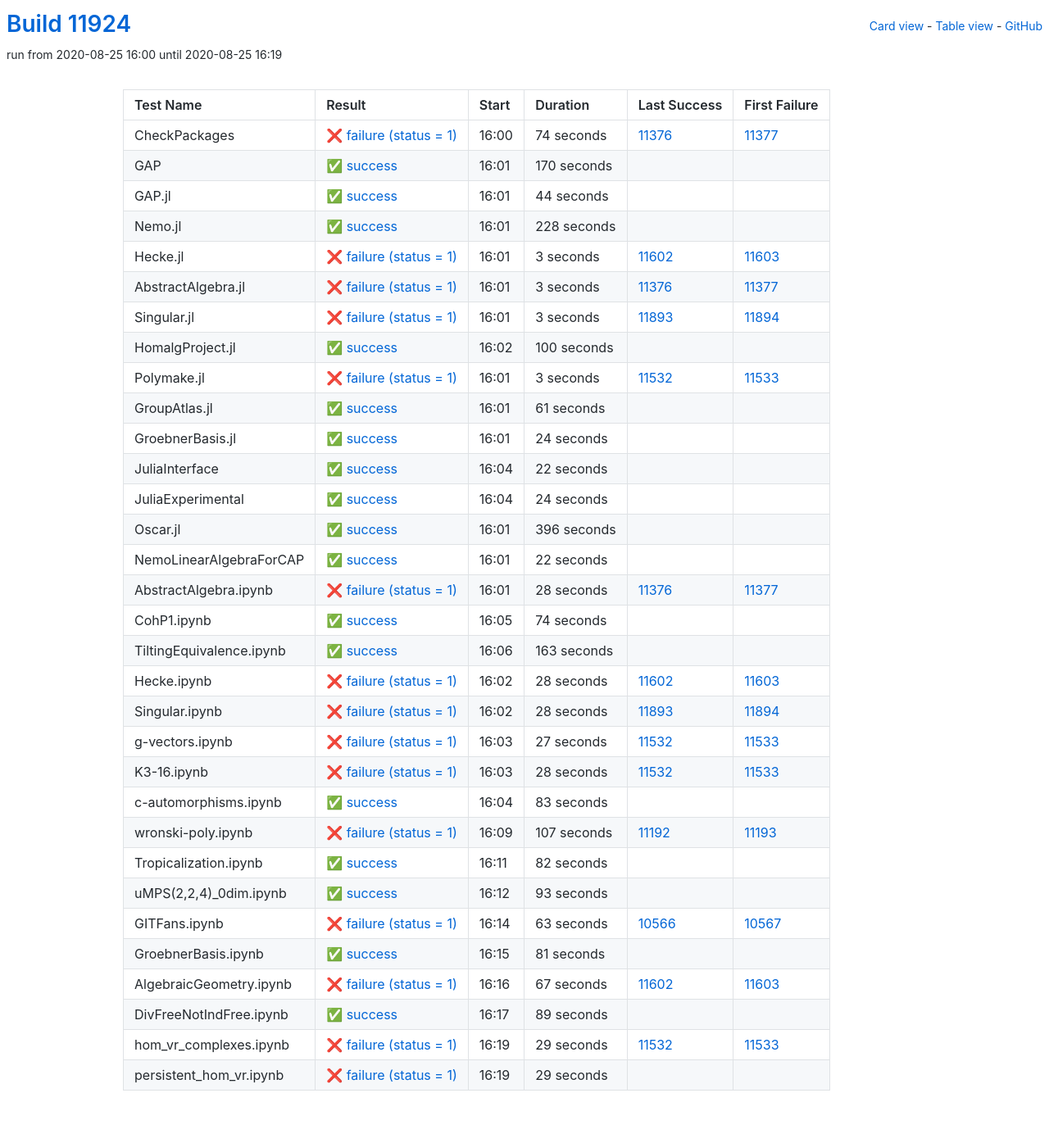
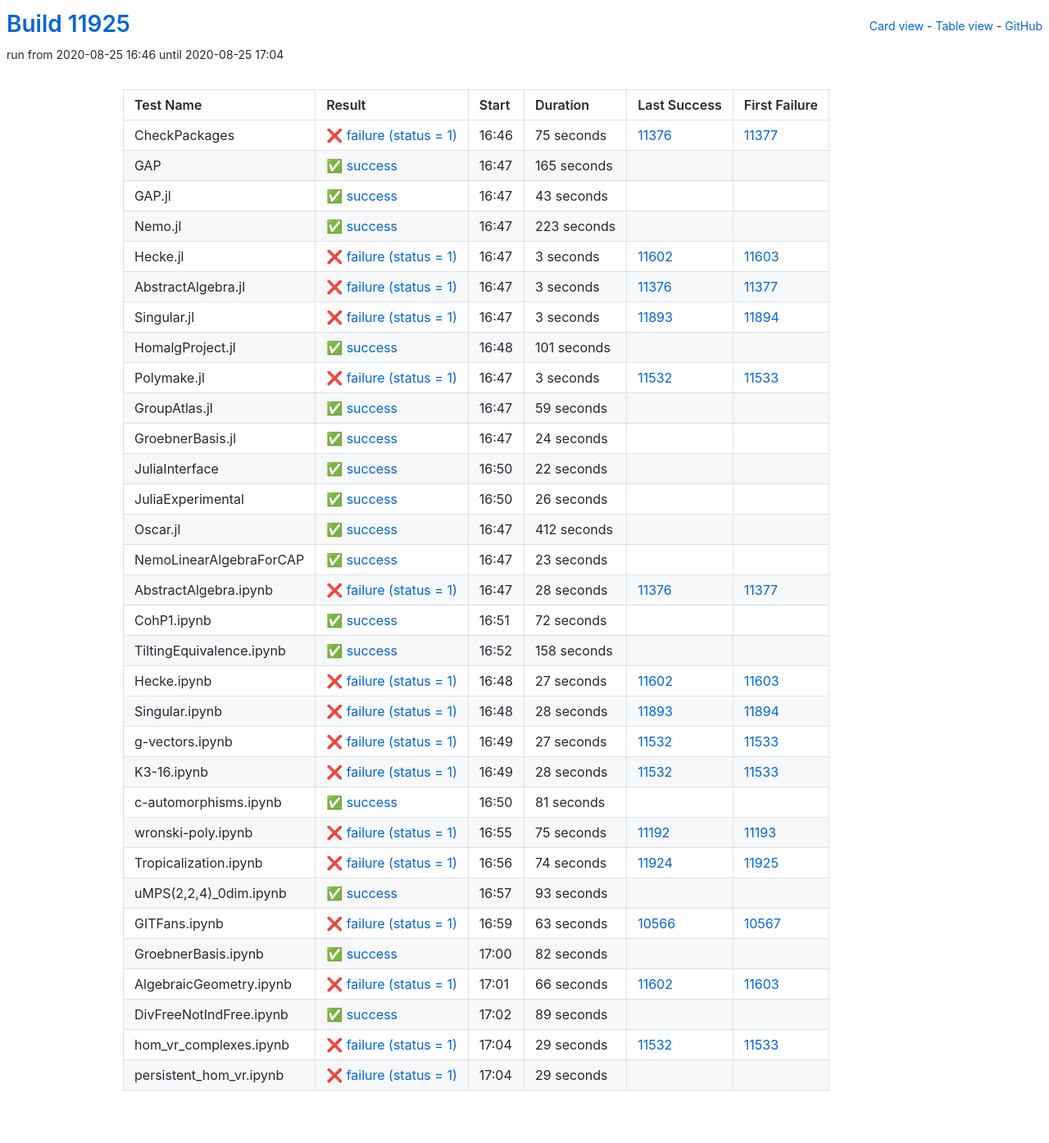
Before and after one commit to oscar-system/oscar-ci-status, a Jekyll site: the page built from table.html, in a window 1280 px wide. Shown: the whole page at 82% size. Built offline with Jekyll 4.4.1, drawn with Linux system fonts in a browser that asks for light colours.

Commit message:
Build #11925

```diff
--- a/_data/ci.yml
+++ b/_data/ci.yml
@@ -1,6 +1,6 @@
 ---
-build: 11924
-build_url: https://oscarci.mathematik.uni-kl.de/job/oscar/11924/
+build: 11925
+build_url: https://oscarci.mathematik.uni-kl.de/job/oscar/11925/
 job: oscar
 organization: oscar-system
 repo: oscar-ci-status
@@ -8,56 +8,56 @@
 tests:
 - name: CheckPackages
   id: checkpackages
-  log: https://oscarci.mathematik.uni-kl.de/job/oscar/11924/artifact/logs/build-11924/CheckPackages.log
-  start: 2020-08-25 16:00
+  log: https://oscarci.mathematik.uni-kl.de/job/oscar/11925/artifact/logs/build-11925/CheckPackages.log
+  start: 2020-08-25 16:46
   success: false
   exitcode: 1
   status: failure
-  duration: 74
+  duration: 75
   last_success: 11376
   last_success_url: https://oscarci.mathematik.uni-kl.de/job/oscar/11376/
   first_failure: 11377
   first_failure_url: https://oscarci.mathematik.uni-kl.de/job/oscar/11377/
 - name: GAP
   id: gap
-  log: https://oscarci.mathematik.uni-kl.de/job/oscar/11924/artifact/logs/build-11924/GAP.log
-  start: 2020-08-25 16:01
+  log: https://oscarci.mathematik.uni-kl.de/job/oscar/11925/artifact/logs/build-11925/GAP.log
+  start: 2020-08-25 16:47
   success: true
   exitcode: 0
   status: success
-  duration: 170
+  duration: 165
   last_success: false
   last_success_url:
   first_failure: false
   first_failure_url:
 - name: GAP.jl
   id: gap-jl
-  log: https://oscarci.mathematik.uni-kl.de/job/oscar/11924/artifact/logs/build-11924/GAP.jl.log
-  start: 2020-08-25 16:01
+  log: https://oscarci.mathematik.uni-kl.de/job/oscar/11925/artifact/logs/build-11925/GAP.jl.log
+  start: 2020-08-25 16:47
   success: true
   exitcode: 0
   status: success
-  duration: 44
+  duration: 43
   last_success: false
   last_success_url:
   first_failure: false
   first_failure_url:
 - name: Nemo.jl
   id: nemo-jl
-  log: https://oscarci.mathematik.uni-kl.de/job/oscar/11924/artifact/logs/build-11924/Nemo.jl.log
-  start: 2020-08-25 16:01
+  log: https://oscarci.mathematik.uni-kl.de/job/oscar/11925/artifact/logs/build-11925/Nemo.jl.log
+  start: 2020-08-25 16:47
   success: true
   exitcode: 0
   status: success
-  duration: 228
+  duration: 223
   last_success: false
   last_success_url:
   first_failure: false
   first_failure_url:
 - name: Hecke.jl
   id: hecke-jl
-  log: https://oscarci.mathematik.uni-kl.de/job/oscar/11924/artifact/logs/build-11924/Hecke.jl.log
-  start: 2020-08-25 16:01
+  log: https://oscarci.mathematik.uni-kl.de/job/oscar/11925/artifact/logs/build-11925/Hecke.jl.log
+  start: 2020-08-25 16:47
   success: false
   exitcode: 1
   status: failure
@@ -68,8 +68,8 @@
   first_failure_url: https://oscarci.mathematik.uni-kl.de/job/oscar/11603/
 - name: AbstractAlgebra.jl
   id: abstractalgebra-jl
-  log: https://oscarci.mathematik.uni-kl.de/job/oscar/11924/artifact/logs/build-11924/AbstractAlgebra.jl.log
-  start: 2020-08-25 16:01
+  log: https://oscarci.mathematik.uni-kl.de/job/oscar/11925/artifact/logs/build-11925/AbstractAlgebra.jl.log
+  start: 2020-08-25 16:47
   success: false
   exitcode: 1
   status: failure
@@ -80,8 +80,8 @@
   first_failure_url: https://oscarci.mathematik.uni-kl.de/job/oscar/11377/
 - name: Singular.jl
   id: singular-jl
-  log: https://oscarci.mathematik.uni-kl.de/job/oscar/11924/artifact/logs/build-11924/Singular.jl.log
-  start: 2020-08-25 16:01
+  log: https://oscarci.mathematik.uni-kl.de/job/oscar/11925/artifact/logs/build-11925/Singular.jl.log
+  start: 2020-08-25 16:47
   success: false
   exitcode: 1
   status: failure
@@ -92,20 +92,20 @@
   first_failure_url: https://oscarci.mathematik.uni-kl.de/job/oscar/11894/
 - name: HomalgProject.jl
   id: homalgproject-jl
-  log: https://oscarci.mathematik.uni-kl.de/job/oscar/11924/artifact/logs/build-11924/HomalgProject.jl.log
-  start: 2020-08-25 16:02
+  log: https://oscarci.mathematik.uni-kl.de/job/oscar/11925/artifact/logs/build-11925/HomalgProject.jl.log
+  start: 2020-08-25 16:48
   success: true
   exitcode: 0
   status: success
-  duration: 100
+  duration: 101
   last_success: false
   last_success_url:
   first_failure: false
   first_failure_url:
 - name: Polymake.jl
   id: polymake-jl
-  log: https://oscarci.mathematik.uni-kl.de/job/oscar/11924/artifact/logs/build-11924/Polymake.jl.log
-  start: 2020-08-25 16:01
+  log: https://oscarci.mathematik.uni-kl.de/job/oscar/11925/artifact/logs/build-11925/Polymake.jl.log
+  start: 2020-08-25 16:47
   success: false
   exitcode: 1
   status: failure
@@ -116,20 +116,20 @@
   first_failure_url: https://oscarci.mathematik.uni-kl.de/job/oscar/11533/
 - name: GroupAtlas.jl
   id: groupatlas-jl
-  log: https://oscarci.mathematik.uni-kl.de/job/oscar/11924/artifact/logs/build-11924/GroupAtlas.jl.log
-  start: 2020-08-25 16:01
+  log: https://oscarci.mathematik.uni-kl.de/job/oscar/11925/artifact/logs/build-11925/GroupAtlas.jl.log
+  start: 2020-08-25 16:47
   success: true
   exitcode: 0
   status: success
-  duration: 61
+  duration: 59
   last_success: false
   last_success_url:
   first_failure: false
   first_failure_url:
 - name: GroebnerBasis.jl
   id: groebnerbasis-jl
-  log: https://oscarci.mathematik.uni-kl.de/job/oscar/11924/artifact/logs/build-11924/GroebnerBasis.jl.log
-  start: 2020-08-25 16:01
+  log: https://oscarci.mathematik.uni-kl.de/job/oscar/11925/artifact/logs/build-11925/GroebnerBasis.jl.log
+  start: 2020-08-25 16:47
   success: true
   exitcode: 0
   status: success
@@ -140,8 +140,8 @@
   first_failure_url:
 - name: JuliaInterface
   id: juliainterface
-  log: https://oscarci.mathematik.uni-kl.de/job/oscar/11924/artifact/logs/build-11924/JuliaInterface.log
-  start: 2020-08-25 16:04
+  log: https://oscarci.mathematik.uni-kl.de/job/oscar/11925/artifact/logs/build-11925/JuliaInterface.log
+  start: 2020-08-25 16:50
   success: true
   exitcode: 0
   status: success
@@ -152,44 +152,44 @@
   first_failure_url:
 - name: JuliaExperimental
   id: juliaexperimental
-  log: https://oscarci.mathematik.uni-kl.de/job/oscar/11924/artifact/logs/build-11924/JuliaExperimental.log
-  start: 2020-08-25 16:04
+  log: https://oscarci.mathematik.uni-kl.de/job/oscar/11925/artifact/logs/build-11925/JuliaExperimental.log
+  start: 2020-08-25 16:50
   success: true
   exitcode: 0
   status: success
-  duration: 24
+  duration: 26
   last_success: false
   last_success_url:
   first_failure: false
   first_failure_url:
 - name: Oscar.jl
   id: oscar-jl
-  log: https://oscarci.mathematik.uni-kl.de/job/oscar/11924/artifact/logs/build-11924/Oscar.jl.log
-  start: 2020-08-25 16:01
+  log: https://oscarci.mathematik.uni-kl.de/job/oscar/11925/artifact/logs/build-11925/Oscar.jl.log
+  start: 2020-08-25 16:47
   success: true
   exitcode: 0
   status: success
-  duration: 396
+  duration: 412
   last_success: false
   last_success_url:
   first_failure: false
   first_failure_url:
 - name: NemoLinearAlgebraForCAP
   id: nemolinearalgebraforcap
-  log: https://oscarci.mathematik.uni-kl.de/job/oscar/11924/artifact/logs/build-11924/NemoLinearAlgebraForCAP.log
-  start: 2020-08-25 16:01
+  log: https://oscarci.mathematik.uni-kl.de/job/oscar/11925/artifact/logs/build-11925/NemoLinearAlgebraForCAP.log
+  start: 2020-08-25 16:47
   success: true
   exitcode: 0
   status: success
-  duration: 22
+  duration: 23
   last_success: false
   last_success_url:
   first_failure: false
   first_failure_url:
 - name: AbstractAlgebra.ipynb
   id: abstractalgebra-ipynb
-  log: https://oscarci.mathematik.uni-kl.de/job/oscar/11924/artifact/logs/build-11924/AbstractAlgebra.ipynb.log
-  start: 2020-08-25 16:01
+  log: https://oscarci.mathematik.uni-kl.de/job/oscar/11925/artifact/logs/build-11925/AbstractAlgebra.ipynb.log
+  start: 2020-08-25 16:47
   success: false
   exitcode: 1
   status: failure
@@ -200,44 +200,44 @@
   first_failure_url: https://oscarci.mathematik.uni-kl.de/job/oscar/11377/
 - name: CohP1.ipynb
   id: cohp1-ipynb
-  log: https://oscarci.mathematik.uni-kl.de/job/oscar/11924/artifact/logs/build-11924/CohP1.ipynb.log
-  start: 2020-08-25 16:05
+  log: https://oscarci.mathematik.uni-kl.de/job/oscar/11925/artifact/logs/build-11925/CohP1.ipynb.log
+  start: 2020-08-25 16:51
   success: true
   exitcode: 0
   status: success
-  duration: 74
+  duration: 72
   last_success: false
   last_success_url:
   first_failure: false
   first_failure_url:
 - name: TiltingEquivalence.ipynb
   id: tiltingequivalence-ipynb
-  log: https://oscarci.mathematik.uni-kl.de/job/oscar/11924/artifact/logs/build-11924/TiltingEquivalence.ipynb.log
-  start: 2020-08-25 16:06
+  log: https://oscarci.mathematik.uni-kl.de/job/oscar/11925/artifact/logs/build-11925/TiltingEquivalence.ipynb.log
+  start: 2020-08-25 16:52
   success: true
   exitcode: 0
   status: success
-  duration: 163
+  duration: 158
   last_success: false
   last_success_url:
   first_failure: false
   first_failure_url:
 - name: Hecke.ipynb
   id: hecke-ipynb
-  log: https://oscarci.mathematik.uni-kl.de/job/oscar/11924/artifact/logs/build-11924/Hecke.ipynb.log
-  start: 2020-08-25 16:02
+  log: https://oscarci.mathematik.uni-kl.de/job/oscar/11925/artifact/logs/build-11925/Hecke.ipynb.log
+  start: 2020-08-25 16:48
   success: false
   exitcode: 1
   status: failure
-  duration: 28
+  duration: 27
   last_success: 11602
   last_success_url: https://oscarci.mathematik.uni-kl.de/job/oscar/11602/
   first_failure: 11603
   first_failure_url: https://oscarci.mathematik.uni-kl.de/job/oscar/11603/
 - name: Singular.ipynb
   id: singular-ipynb
-  log: https://oscarci.mathematik.uni-kl.de/job/oscar/11924/artifact/logs/build-11924/Singular.ipynb.log
-  start: 2020-08-25 16:02
+  log: https://oscarci.mathematik.uni-kl.de/job/oscar/11925/artifact/logs/build-11925/Singular.ipynb.log
+  start: 2020-08-25 16:48
   success: false
   exitcode: 1
   status: failure
@@ -248,8 +248,8 @@
   first_failure_url: https://oscarci.mathematik.uni-kl.de/job/oscar/11894/
 - name: g-vectors.ipynb
   id: g-vectors-ipynb
-  log: https://oscarci.mathematik.uni-kl.de/job/oscar/11924/artifact/logs/build-11924/g-vectors.ipynb.log
-  start: 2020-08-25 16:03
+  log: https://oscarci.mathematik.uni-kl.de/job/oscar/11925/artifact/logs/build-11925/g-vectors.ipynb.log
+  start: 2020-08-25 16:49
   success: false
   exitcode: 1
   status: failure
@@ -260,8 +260,8 @@
   first_failure_url: https://oscarci.mathematik.uni-kl.de/job/oscar/11533/
 - name: K3-16.ipynb
   id: k3-16-ipynb
-  log: https://oscarci.mathematik.uni-kl.de/job/oscar/11924/artifact/logs/build-11924/K3-16.ipynb.log
-  start: 2020-08-25 16:03
+  log: https://oscarci.mathematik.uni-kl.de/job/oscar/11925/artifact/logs/build-11925/K3-16.ipynb.log
+  start: 2020-08-25 16:49
   success: false
   exitcode: 1
   status: failure
@@ -272,44 +272,44 @@
   first_failure_url: https://oscarci.mathematik.uni-kl.de/job/oscar/11533/
 - name: c-automorphisms.ipynb
   id: c-automorphisms-ipynb
-  log: https://oscarci.mathematik.uni-kl.de/job/oscar/11924/artifact/logs/build-11924/c-automorphisms.ipynb.log
-  start: 2020-08-25 16:04
+  log: https://oscarci.mathematik.uni-kl.de/job/oscar/11925/artifact/logs/build-11925/c-automorphisms.ipynb.log
+  start: 2020-08-25 16:50
   success: true
   exitcode: 0
   status: success
-  duration: 83
+  duration: 81
   last_success: false
   last_success_url:
   first_failure: false
   first_failure_url:
 - name: wronski-poly.ipynb
   id: wronski-poly-ipynb
-  log: https://oscarci.mathematik.uni-kl.de/job/oscar/11924/artifact/logs/build-11924/wronski-poly.ipynb.log
-  start: 2020-08-25 16:09
+  log: https://oscarci.mathematik.uni-kl.de/job/oscar/11925/artifact/logs/build-11925/wronski-poly.ipynb.log
+  start: 2020-08-25 16:55
   success: false
   exitcode: 1
   status: failure
-  duration: 107
+  duration: 75
   last_success: 11192
   last_success_url: https://oscarci.mathematik.uni-kl.de/job/oscar/11192/
   first_failure: 11193
   first_failure_url: https://oscarci.mathematik.uni-kl.de/job/oscar/11193/
 - name: Tropicalization.ipynb
   id: tropicalization-ipynb
-  log: https://oscarci.mathematik.uni-kl.de/job/oscar/11924/artifact/logs/build-11924/Tropicalization.ipynb.log
-  start: 2020-08-25 16:11
-  success: true
-  exitcode: 0
-  status: success
-  duration: 82
-  last_success: false
-  last_success_url:
-  first_failure: false
-  first_failure_url:
+  log: https://oscarci.mathematik.uni-kl.de/job/oscar/11925/artifact/logs/build-11925/Tropicalization.ipynb.log
+  start: 2020-08-25 16:56
+  success: false
+  exitcode: 1
+  status: failure
+  duration: 74
+  last_success: 11924
+  last_success_url: https://oscarci.mathematik.uni-kl.de/job/oscar/11924/
+  first_failure: 11925
+  first_failure_url: https://oscarci.mathematik.uni-kl.de/job/oscar/11925/
 - name: uMPS(2,2,4)_0dim.ipynb
   id: umps-2-2-4-0dim-ipynb
-  log: https://oscarci.mathematik.uni-kl.de/job/oscar/11924/artifact/logs/build-11924/uMPS-2-2-4-_0dim.ipynb.log
-  start: 2020-08-25 16:12
+  log: https://oscarci.mathematik.uni-kl.de/job/oscar/11925/artifact/logs/build-11925/uMPS-2-2-4-_0dim.ipynb.log
+  start: 2020-08-25 16:57
   success: true
   exitcode: 0
   status: success
@@ -320,8 +320,8 @@
   first_failure_url:
 - name: GITFans.ipynb
   id: gitfans-ipynb
-  log: https://oscarci.mathematik.uni-kl.de/job/oscar/11924/artifact/logs/build-11924/GITFans.ipynb.log
-  start: 2020-08-25 16:14
+  log: https://oscarci.mathematik.uni-kl.de/job/oscar/11925/artifact/logs/build-11925/GITFans.ipynb.log
+  start: 2020-08-25 16:59
   success: false
   exitcode: 1
   status: failure
@@ -332,32 +332,32 @@
   first_failure_url: https://oscarci.mathematik.uni-kl.de/job/oscar/10567/
 - name: GroebnerBasis.ipynb
   id: groebnerbasis-ipynb
-  log: https://oscarci.mathematik.uni-kl.de/job/oscar/11924/artifact/logs/build-11924/GroebnerBasis.ipynb.log
-  start: 2020-08-25 16:15
+  log: https://oscarci.mathematik.uni-kl.de/job/oscar/11925/artifact/logs/build-11925/GroebnerBasis.ipynb.log
+  start: 2020-08-25 17:00
   success: true
   exitcode: 0
   status: success
-  duration: 81
+  duration: 82
   last_success: false
   last_success_url:
   first_failure: false
   first_failure_url:
 - name: AlgebraicGeometry.ipynb
   id: algebraicgeometry-ipynb
-  log: https://oscarci.mathematik.uni-kl.de/job/oscar/11924/artifact/logs/build-11924/AlgebraicGeometry.ipynb.log
-  start: 2020-08-25 16:16
+  log: https://oscarci.mathematik.uni-kl.de/job/oscar/11925/artifact/logs/build-11925/AlgebraicGeometry.ipynb.log
+  start: 2020-08-25 17:01
   success: false
   exitcode: 1
   status: failure
-  duration: 67
+  duration: 66
   last_success: 11602
   last_success_url: https://oscarci.mathematik.uni-kl.de/job/oscar/11602/
   first_failure: 11603
   first_failure_url: https://oscarci.mathematik.uni-kl.de/job/oscar/11603/
 - name: DivFreeNotIndFree.ipynb
   id: divfreenotindfree-ipynb
-  log: https://oscarci.mathematik.uni-kl.de/job/oscar/11924/artifact/logs/build-11924/DivFreeNotIndFree.ipynb.log
-  start: 2020-08-25 16:17
+  log: https://oscarci.mathematik.uni-kl.de/job/oscar/11925/artifact/logs/build-11925/DivFreeNotIndFree.ipynb.log
+  start: 2020-08-25 17:02
   success: true
   exitcode: 0
   status: success
@@ -368,8 +368,8 @@
   first_failure_url:
 - name: hom_vr_complexes.ipynb
   id: hom-vr-complexes-ipynb
-  log: https://oscarci.mathematik.uni-kl.de/job/oscar/11924/artifact/logs/build-11924/hom_vr_complexes.ipynb.log
-  start: 2020-08-25 16:19
+  log: https://oscarci.mathematik.uni-kl.de/job/oscar/11925/artifact/logs/build-11925/hom_vr_complexes.ipynb.log
+  start: 2020-08-25 17:04
   success: false
   exitcode: 1
   status: failure
@@ -380,8 +380,8 @@
   first_failure_url: https://oscarci.mathematik.uni-kl.de/job/oscar/11533/
 - name: persistent_hom_vr.ipynb
   id: persistent-hom-vr-ipynb
-  log: https://oscarci.mathematik.uni-kl.de/job/oscar/11924/artifact/logs/build-11924/persistent_hom_vr.ipynb.log
-  start: 2020-08-25 16:19
+  log: https://oscarci.mathematik.uni-kl.de/job/oscar/11925/artifact/logs/build-11925/persistent_hom_vr.ipynb.log
+  start: 2020-08-25 17:04
   success: false
   exitcode: 1
   status: failure
```
Also changed, not shown: README.md.
